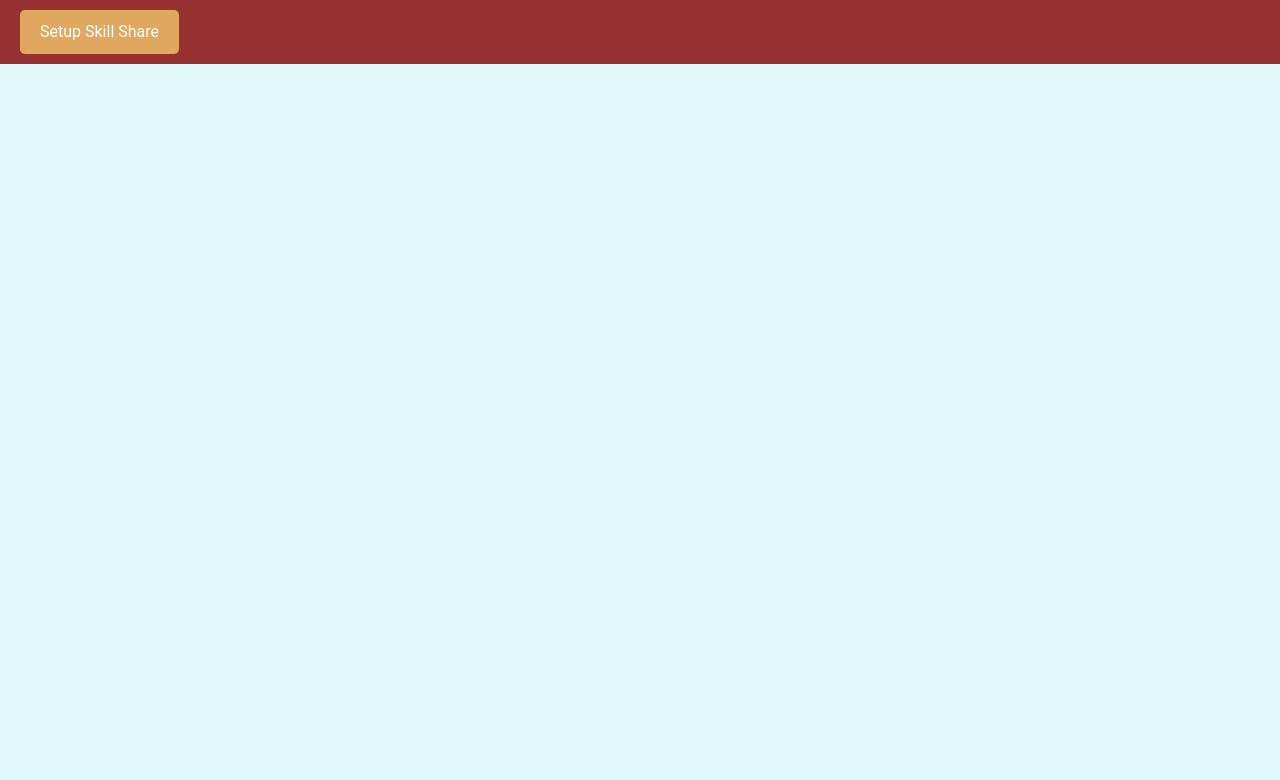
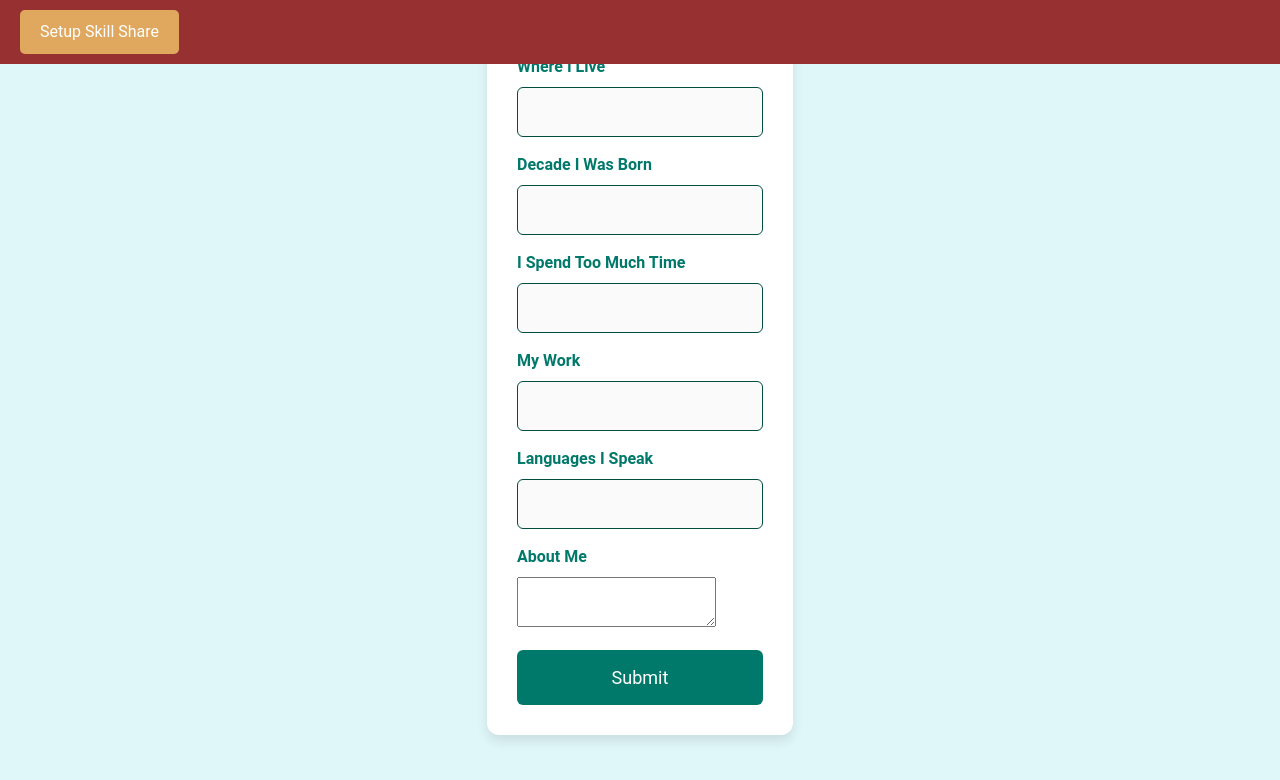
Before and after one commit to umaivanan/project, a React (Create React App) app: page /additionalInformation in a window 1280 px wide. Before the commit this address had no page. Shown: the top 780 px of the page. Built offline with nearby package versions, Linux system fonts and the light colour scheme.

Commit message:
version8

```diff
--- a/src/App.js
+++ b/src/App.js
@@ -7,6 +7,9 @@ import AdminDashboard from './components/AdminDashboard';
 import Blank from './components/Blank';
 import SkillForm from './components/SkillForm';
 import SkillList from './components/SkillList';
+import AdditionalInformation from './components/AdditionalInformation';
+import DataDisplay from './components/DisplayData';
+
 import { BrowserRouter as Router, Routes, Route } from 'react-router-dom';
 
 function App() {
@@ -21,6 +24,8 @@ function App() {
         <Route path="/blank" element={<Blank />} />
         <Route path="/skill-form" element={<SkillForm />} /> {/* SkillForm route */}
         <Route path="/list" element={<SkillList />} />
+        <Route path="/additionalInformation" element={<AdditionalInformation />} />
+        <Route path="/data-display" element={<DataDisplay />} />
       </Routes>
     </Router>
   );
--- /dev/null
+++ b/src/components/AdditionalInformation.css
@@ -0,0 +1,69 @@
+/* Ensure the form container takes up full height and centers the form */
+body, html {
+    height: 100%;
+    margin: 0;
+    padding: 0;
+  }
+
+  .additional-information-form {
+    display: flex;
+    flex-direction: column;
+    gap: 15px;
+    width: 100%;
+    max-width: 500px;
+    margin: 0 auto;
+    padding: 20px;
+  }
+
+  .form-container {
+    display: flex;
+    justify-content: center;
+    align-items: center;
+    height: 100vh; /* Full viewport height to center the form vertically */
+    padding-top: 60px; /* Adjust this value according to the height of your navbar */
+  }
+
+  .form-group {
+    display: flex;
+    flex-direction: column;
+  }
+
+  label {
+    font-size: 1rem;
+    font-weight: bold;
+    margin-bottom: 5px;
+  }
+
+  input, textarea {
+    padding: 10px;
+    font-size: 1rem;
+    border: 1px solid #ccc;
+    border-radius: 4px;
+    transition: border-color 0.3s ease;
+  }
+
+  input:focus, textarea:focus {
+    border-color: #007bff;
+    outline: none;
+  }
+
+  textarea.large-input {
+    height: 150px;
+    resize: vertical;
+  }
+
+  button {
+    padding: 10px 15px;
+    font-size: 1rem;
+    font-weight: bold;
+    color: white;
+    background-color: #007bff;
+    border: none;
+    border-radius: 4px;
+    cursor: pointer;
+    transition: background-color 0.3s ease;
+  }
+
+  button:hover {
+    background-color: #0056b3;
+  }
--- /dev/null
+++ b/src/components/AdditionalInformation.js
@@ -0,0 +1,129 @@
+import React, { useState } from 'react';
+import { useNavigate } from 'react-router-dom';
+import axios from 'axios'; // Import axios for HTTP requests
+
+const AdditionalInformation = () => {
+  const [whereILive, setWhereILive] = useState('');
+  const [decadeBorn, setDecadeBorn] = useState('');
+  const [timeSpent, setTimeSpent] = useState('');
+  const [work, setWork] = useState('');
+  const [languages, setLanguages] = useState('');
+  const [aboutMe, setAboutMe] = useState('');
+
+  const [errors, setErrors] = useState({});
+  const [isLoading, setIsLoading] = useState(false); // Loading state for submission
+  const navigate = useNavigate();
+
+  // Validate each field to make sure all are filled
+  const validateForm = () => {
+    let formErrors = {};
+    if (!whereILive.trim()) formErrors.whereILive = 'Where I Live is required';
+    if (!decadeBorn.trim()) formErrors.decadeBorn = 'Decade I Was Born is required';
+    if (!timeSpent.trim()) formErrors.timeSpent = 'Time spent is required';
+    if (!work.trim()) formErrors.work = 'Work is required';
+    if (!languages.trim()) formErrors.languages = 'Languages are required';
+    if (!aboutMe.trim()) formErrors.aboutMe = 'About Me is required';
+
+    setErrors(formErrors);
+    return Object.keys(formErrors).length === 0; // Return true if no errors
+  };
+
+  const handleSubmit = async (e) => {
+    e.preventDefault();
+    if (validateForm()) {
+      setIsLoading(true); // Show loading while submitting
+      try {
+        // Send form data to backend
+        const response = await axios.post('http://localhost:8800/api/formdata', { // Updated URL
+          whereILive,
+          decadeBorn,
+          timeSpent,
+          work,
+          languages,
+          aboutMe,
+        });
+        console.log(response.data);
+
+        // Notify the user and navigate to another page
+        alert('Successfully submitted your information!');
+        navigate('/list'); // Navigate to the list page immediately
+      } catch (error) {
+        console.error('Error submitting additional information', error);
+      } finally {
+        setIsLoading(false); // Stop loading
+      }
+    }
+  };
+
+  return (
+    <div className="form-container">
+      <form className="additional-information-form" onSubmit={handleSubmit}>
+        <div className="form-group">
+          <label htmlFor="whereILive">Where I Live</label>
+          <input
+            type="text"
+            id="whereILive"
+            value={whereILive}
+            onChange={(e) => setWhereILive(e.target.value)}
+          />
+          {errors.whereILive && <span className="error">{errors.whereILive}</span>}
+        </div>
+        <div className="form-group">
+          <label htmlFor="decadeBorn">Decade I Was Born</label>
+          <input
+            type="text"
+            id="decadeBorn"
+            value={decadeBorn}
+            onChange={(e) => setDecadeBorn(e.target.value)}
+          />
+          {errors.decadeBorn && <span className="error">{errors.decadeBorn}</span>}
+        </div>
+        <div className="form-group">
+          <label htmlFor="timeSpent">I Spend Too Much Time</label>
+          <input
+            type="text"
+            id="timeSpent"
+            value={timeSpent}
+            onChange={(e) => setTimeSpent(e.target.value)}
+          />
+          {errors.timeSpent && <span className="error">{errors.timeSpent}</span>}
+        </div>
+        <div className="form-group">
+          <label htmlFor="work">My Work</label>
+          <input
+            type="text"
+            id="work"
+            value={work}
+            onChange={(e) => setWork(e.target.value)}
+          />
+          {errors.work && <span className="error">{errors.work}</span>}
+        </div>
+        <div className="form-group">
+          <label htmlFor="languages">Languages I Speak</label>
+          <input
+            type="text"
+            id="languages"
+            value={languages}
+            onChange={(e) => setLanguages(e.target.value)}
+          />
+          {errors.languages && <span className="error">{errors.languages}</span>}
+        </div>
+        <div className="form-group">
+          <label htmlFor="aboutMe">About Me</label>
+          <textarea
+            id="aboutMe"
+            value={aboutMe}
+            onChange={(e) => setAboutMe(e.target.value)}
+            className="large-input"
+          />
+          {errors.aboutMe && <span className="error">{errors.aboutMe}</span>}
+        </div>
+        <button type="submit" disabled={isLoading}>
+          {isLoading ? 'Submitting...' : 'Submit'}
+        </button>
+      </form>
+    </div>
+  );
+};
+
+export default AdditionalInformation;
--- a/src/components/AdminDashboard.js
+++ b/src/components/AdminDashboard.js
@@ -9,8 +9,8 @@ const AdminDashboard = () => {
   useEffect(() => {
     const fetchData = async () => {
       try {
-        const skillsResponse = await axios.get('http://localhost:8600/api/skills');
-        const usersResponse = await axios.get('http://localhost:8600/api/auth/admin/users');
+        const skillsResponse = await axios.get('http://localhost:8800/api/skills');
+        const usersResponse = await axios.get('http://localhost:8800/api/auth/admin/users');
         setSkills(skillsResponse.data);
         setUsers(usersResponse.data);
       } catch (error) {
--- a/src/components/Blank.js
+++ b/src/components/Blank.js
@@ -8,7 +8,7 @@ const Blank = () => {
   useEffect(() => {
     const fetchSkills = async () => {
       try {
-        const response = await axios.get('http://localhost:8600/api/skills');
+        const response = await axios.get('http://localhost:8800/api/skills');
         setSkills(response.data);
       } catch (error) {
         console.error('Error fetching skills:', error);
--- /dev/null
+++ b/src/components/DisplayData.js
@@ -0,0 +1,60 @@
+// src/DataDisplay.js
+import React, { useState, useEffect } from 'react';
+import axios from 'axios';
+
+const DataDisplay = () => {
+  const [data, setData] = useState([]);
+  const [loading, setLoading] = useState(true);
+  const [error, setError] = useState('');
+
+  useEffect(() => {
+    const fetchData = async () => {
+      try {
+        const response = await axios.get('http://localhost:8800/api/formdata/data-display');
+        setData(response.data);
+      } catch (error) {
+        setError('Error fetching data');
+        console.error(error);
+      } finally {
+        setLoading(false);
+      }
+    };
+
+    fetchData();
+  }, []);
+
+  if (loading) return <p>Loading...</p>;
+  if (error) return <p>{error}</p>;
+
+  return (
+    <div>
+      <h1>Form Data Display</h1>
+      <table>
+        <thead>
+          <tr>
+            <th>Where I Live</th>
+            <th>Decade I Was Born</th>
+            <th>Time Spent</th>
+            <th>My Work</th>
+            <th>Languages I Speak</th>
+            <th>About Me</th>
+          </tr>
+        </thead>
+        <tbody>
+          {data.map((item, index) => (
+            <tr key={index}>
+              <td>{item.whereILive}</td>
+              <td>{item.decadeBorn}</td>
+              <td>{item.timeSpent}</td>
+              <td>{item.work}</td>
+              <td>{item.languages}</td>
+              <td>{item.aboutMe}</td>
+            </tr>
+          ))}
+        </tbody>
+      </table>
+    </div>
+  );
+};
+
+export default DataDisplay;
--- a/src/components/LoginPage.js
+++ b/src/components/LoginPage.js
@@ -44,7 +44,7 @@ const LoginPage = () => {
         setLoading(true);
 
         try {
-            const response = await fetch('http://localhost:8600/api/auth/login', {
+            const response = await fetch('http://localhost:8800/api/auth/login', {
                 method: 'POST',
                 headers: {
                     'Content-Type': 'application/json',
--- a/src/components/RegisterPage.js
+++ b/src/components/RegisterPage.js
@@ -50,7 +50,7 @@ const RegisterPage = () => {
         setLoading(true);
 
         try {
-            const response = await fetch('http://localhost:8600/api/auth/register', {
+            const response = await fetch('http://localhost:8800/api/auth/register', {
                 method: 'POST',
                 headers: {
                     'Content-Type': 'application/json',
--- a/src/components/SkillForm.js
+++ b/src/components/SkillForm.js
@@ -20,15 +20,15 @@ const SkillForm = () => {
     }
 
     try {
-      const response = await axios.post('http://localhost:8600/api/skills', formData, {
+      const response = await axios.post('http://localhost:8800/api/skills', formData, {
         headers: {
           'Content-Type': 'multipart/form-data',
         },
       });
       console.log(response.data);
 
-      // Redirect to Blank.js after successful submission
-      navigate('/list'); // Assuming Blank.js route is set to '/blank'
+      // Navigate to additionalInformation.js after successful submission
+      navigate('/additionalInformation'); // Redirects to additionalInformation
     } catch (error) {
       console.error('Error uploading skill', error);
     }
@@ -62,7 +62,7 @@ const SkillForm = () => {
           onChange={(e) => setProfilePicture(e.target.files[0])}
         />
       </div>
-      <button type="submit">Submit</button>
+      <button type="submit">Continue</button> {/* Button will now navigate to additionalInformation */}
     </form>
   );
 };
--- a/src/components/SkillList.js
+++ b/src/components/SkillList.js
@@ -12,7 +12,7 @@ const SkillList = () => {
   useEffect(() => {
     const fetchSkills = async () => {
       try {
-        const response = await axios.get('http://localhost:8600/api/skills');
+        const response = await axios.get('http://localhost:8800/api/skills');
         setSkills(response.data);
       } catch (error) {
         console.error('Error fetching skills:', error);
@@ -21,7 +21,7 @@ const SkillList = () => {
 
     const fetchUsers = async () => {
       try {
-        const response = await axios.get('http://localhost:8600/api/users');
+        const response = await axios.get('http://localhost:8800/api/users');
         setAllUsers(response.data);
       } catch (error) {
         console.error('Error fetching users:', error);
@@ -80,7 +80,7 @@ const SkillList = () => {
                 <p className="skill-category">{skill.skillCategory}</p>
                 {skill.profilePicture && (
                   <img
-                    src={`http://localhost:8600${skill.profilePicture}`}
+                    src={`http://localhost:8800${skill.profilePicture}`}
                     alt={skill.profileName}
                     className="profile-picture"
                   />
```
